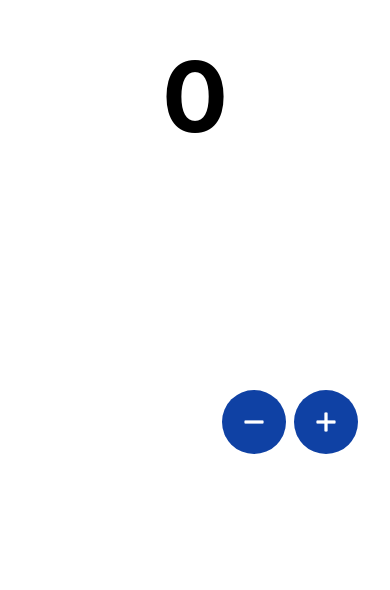
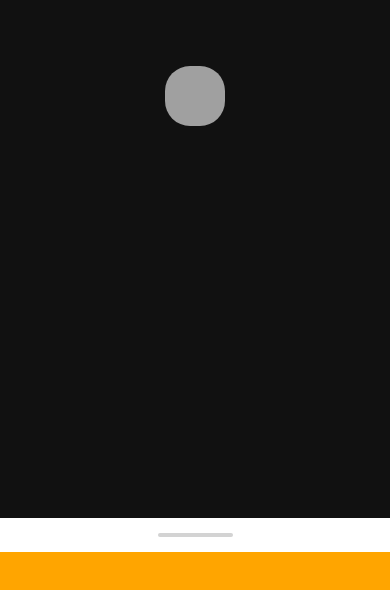
Before and after one commit to JediDevYury/reanimated-practice, a React Native app: screen / in a window 390 px wide. Shown: the part 326-916 px from the top of the page. Before the commit the page ends 844 px from the top, so only its background shows below. Built offline with nearby package versions, Linux system fonts and the light colour scheme.

Commit message:
feat: create animated bottom sheet

```diff
--- a/App.tsx
+++ b/App.tsx
@@ -1,80 +1,48 @@
 import {StyleSheet, TouchableOpacity, View} from "react-native";
 import {StatusBar} from 'expo-status-bar';
-import Animated, {useAnimatedStyle, withTiming} from "react-native-reanimated";
-import useAnimatedShake from "./useAnimatedShake";
-import {Entypo} from "@expo/vector-icons";
-import {useState} from "react";
+import {GestureHandlerRootView} from "react-native-gesture-handler";
+import BottomSheet, {BottomSheetRef} from "./components/BottomSheet";
+import {useRef} from "react";
 
 export function App() {
-  const {shake, rShakeStyle, isShaking} = useAnimatedShake(100);
-  const [count, setCount] = useState(0);
-
-  const onIncrement = () => {
-    setCount(count + 1);
+  const ref = useRef<BottomSheetRef>(null);
+  const onPress = () => {
+    const isActive = ref.current?.isActive();
+    if(isActive) {
+      ref.current?.scrollTo(0);
+      return;
+    }
+    ref.current?.scrollTo(-200);
   };
 
-  const onDecrement = () => {
-    setCount(prev => {
-      if (prev === 0) {
-        shake();
-        return prev;
-      }
-      return prev - 1;
-    });
-  };
-
-  const rErrorStyle = useAnimatedStyle(() => {
-    return {
-      color: withTiming(isShaking.value ? 'red' : 'black', {
-        duration: 50,
-      }),
-    };
-  });
-
   return (
-   <View style={styles.container}>
-     <StatusBar style="auto" />
-     <Animated.Text style={[styles.counterText, rShakeStyle, rErrorStyle]}>
-       {count}
-     </Animated.Text>
-     <View style={styles.buttonsContainer}>
-       <TouchableOpacity style={styles.button} onPress={onDecrement}>
-         <Entypo name="minus" size={32} color="white"/>
-       </TouchableOpacity>
-       <TouchableOpacity style={styles.button} onPress={onIncrement}>
-          <Entypo name="plus" size={32} color="white"/>
-       </TouchableOpacity>
-     </View>
-   </View>
+   <GestureHandlerRootView style={styles.container}>
+     <StatusBar style="light" />
+     <TouchableOpacity onPress={onPress} style={styles.button} activeOpacity={1}/>
+     <BottomSheet ref={ref}>
+      <View style={{
+        flex: 1,
+        backgroundColor: 'orange',
+      }}/>
+     </BottomSheet>
+   </GestureHandlerRootView>
   );
 }
 
 const styles = StyleSheet.create({
   container: {
     flex: 1,
-    backgroundColor: '#fff',
+    backgroundColor: '#111',
     alignItems: 'center',
     justifyContent: 'center',
   },
-  counterText: {
-    fontSize: 98,
-    fontWeight: 'bold',
-  },
-  buttonsContainer: {
-    position: 'absolute',
-    bottom: 64,
-    right: 32,
-    flexDirection: 'row',
-    gap: 8,
-  },
   button: {
-    height: 64,
+    height: 60,
+    backgroundColor: "white",
+    borderRadius: 25,
     aspectRatio: 1,
-    backgroundColor: '#0f41a4',
-    borderRadius: 32,
-    justifyContent: 'center',
-    alignItems: 'center',
-  },
+    opacity: 0.6,
+  }
 });
 
 
--- /dev/null
+++ b/components/BottomSheet.tsx
@@ -0,0 +1,101 @@
+import {Dimensions, StyleSheet, View} from 'react-native';
+import {Gesture, GestureDetector} from "react-native-gesture-handler";
+import Animated, {
+  Extrapolation,
+  interpolate,
+  useAnimatedStyle,
+  useSharedValue,
+  withSpring
+} from "react-native-reanimated";
+import {forwardRef, PropsWithChildren, useCallback, useImperativeHandle} from "react";
+
+const { height: SCREEN_HEIGHT } = Dimensions.get('window');
+
+export type BottomSheetProps = PropsWithChildren<{}>;
+
+export type BottomSheetRef = {
+  scrollTo: (destination: number) => void;
+  isActive: () => boolean;
+};
+
+const MAX_TRANSLATION_Y = -SCREEN_HEIGHT + 50;
+
+const BottomSheet = forwardRef<BottomSheetRef, BottomSheetProps>(({children}, ref) => {
+  const context = useSharedValue({
+    y: 0,
+  });
+  const active = useSharedValue(false);
+  const translationY = useSharedValue(0);
+  const scrollTo = useCallback((destination: number) => {
+    'worklet';
+    active.value = destination !== 0;
+
+    translationY.value = withSpring(destination, {
+      damping: 50,
+    });
+  }, []);
+
+  const isActive = useCallback(() => {
+    return active.value;
+  } , []);
+
+  useImperativeHandle(ref, () => ({
+    scrollTo,
+    isActive,
+  }), [scrollTo]);
+
+  const gesture = Gesture.Pan().onStart(() => {
+    context.value = {y: translationY.value};
+  }).onUpdate((event) => {
+    translationY.value = event.translationY + context.value.y;
+    translationY.value = Math.max(translationY.value, MAX_TRANSLATION_Y);
+  })
+   .onEnd(() => {
+     if(translationY.value > -SCREEN_HEIGHT / 3) {
+       scrollTo(0);
+       return;
+     }
+
+     if(translationY.value < -SCREEN_HEIGHT / 1.5) {
+       scrollTo(MAX_TRANSLATION_Y);
+     }
+   });
+
+  const rBottomSheetStyle = useAnimatedStyle(() => {
+    const borderRadius = interpolate(translationY.value, [MAX_TRANSLATION_Y + 50, MAX_TRANSLATION_Y], [25, 5], Extrapolation.CLAMP);
+    return {
+      borderRadius,
+      transform: [{ translateY: translationY.value }]
+    }
+  });
+
+  return (
+   <GestureDetector gesture={gesture}>
+     <Animated.View style={[styles.bottomSheetContainer, rBottomSheetStyle]}>
+       <View style={styles.line} />
+       {children}
+     </Animated.View>
+   </GestureDetector>
+  );
+});
+
+const styles = StyleSheet.create({
+  bottomSheetContainer: {
+    height: SCREEN_HEIGHT,
+    width: '100%',
+    backgroundColor: 'white',
+    position: 'absolute',
+    top: SCREEN_HEIGHT,
+    borderRadius: 25,
+  },
+  line: {
+    width: 75,
+    height: 4,
+    backgroundColor: 'lightgray',
+    alignSelf: 'center',
+    marginVertical: 15,
+    borderRadius: 2,
+  }
+});
+
+export default BottomSheet;
```
